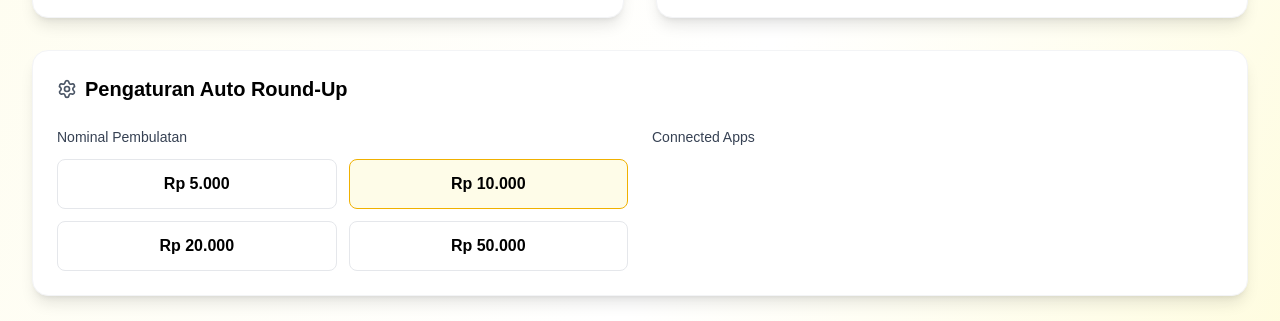
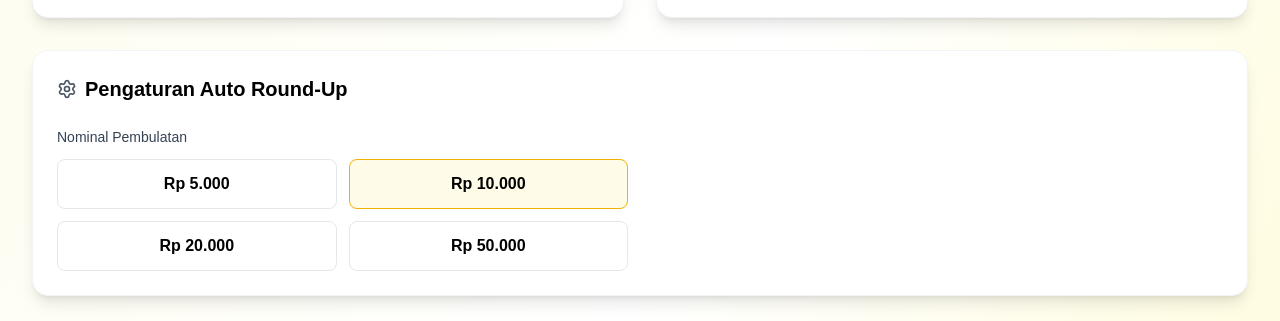
Before and after one commit to sellomrsllo12/HRTA_Gold, a Next.js app: page / in a window 1280 px wide. Shown: the part 900-1221 px from the top of the page. Built offline with nearby package versions, Linux system fonts and the light colour scheme.

Commit message:
eror patch

```diff
--- a/Components/RoundUpSettings.jsx
+++ b/Components/RoundUpSettings.jsx
@@ -31,12 +31,6 @@ export default function RoundUpSettings({ user, roundUpOptions } ) {
             ))}
           </div>
         </div>
-
-        <div>
-          <label className="block text-sm font-medium text-gray-700 mb-3">
-            Connected Apps
-          </label>
-        </div>
       </div>
     </div>
   );
```
